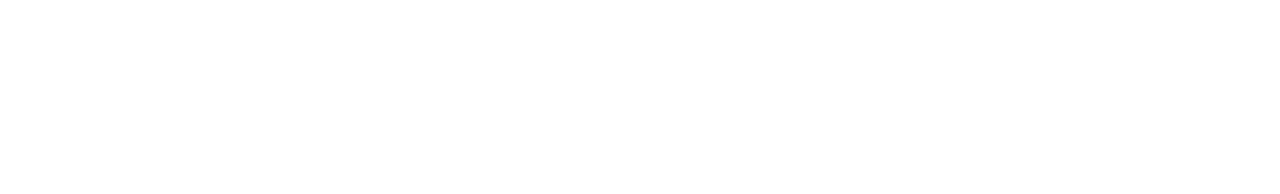
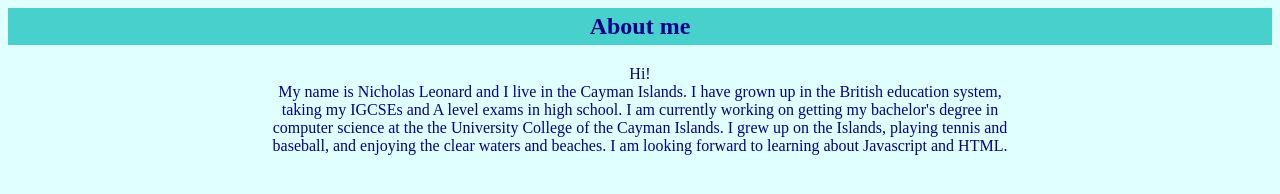
Before and after one commit to NicholasSLeonard/About-Me-Guessing-Game, a plain HTML site: page index.html in a window 1280 px wide. Drawn offline with Linux system fonts and the light colour scheme.

Commit message:
start on lab 2

```diff
--- a/css/style.css
+++ b/css/style.css
@@ -0,0 +1,16 @@
+body{
+    background-color:lightcyan;
+}
+h1 {
+    color:darkblue;
+    background-color:mediumturquoise;
+    text-align: center;
+    padding: 5px;
+
+}
+p{
+    text-align: center;
+    color:darkblue;
+    padding-left: 20%;
+    padding-right: 20%;
+}
--- a/index.html
+++ b/index.html
@@ -1,10 +1,27 @@
 <html>
-    <head>
 
-    </head>
-    <body>
-        <main>
+<head>
+    <title>About Me</title>
+    <link rel="stylesheet" href="css/style.css">
+    <link rel="app.js" href="js/app.js">
+</head>
 
-        </main>
-    </body>
+<body>
+    <script src="app.js"></script>
+    <main>
+        <section>
+            <h1>About me</h1>
+        </section>
+        <section>
+            <p>
+            Hi!<br>
+            My name is Nicholas Leonard and I live in the Cayman Islands. I have grown up in the British education system, taking my IGCSEs and A level exams in high school.
+            I am currently working on getting my bachelor's degree in computer science at the the University College of the Cayman Islands. I grew up on the Islands, playing tennis
+            and baseball, and enjoying the clear waters and beaches. I am looking forward to learning about Javascript and HTML.
+        </p>
+        </section>
+
+    </main>
+</body>
+
 </html>
--- a/js/app.js
+++ b/js/app.js
@@ -0,0 +1,4 @@
+
+let userName = prompt('What is your name?');
+
+alert('working');
```
